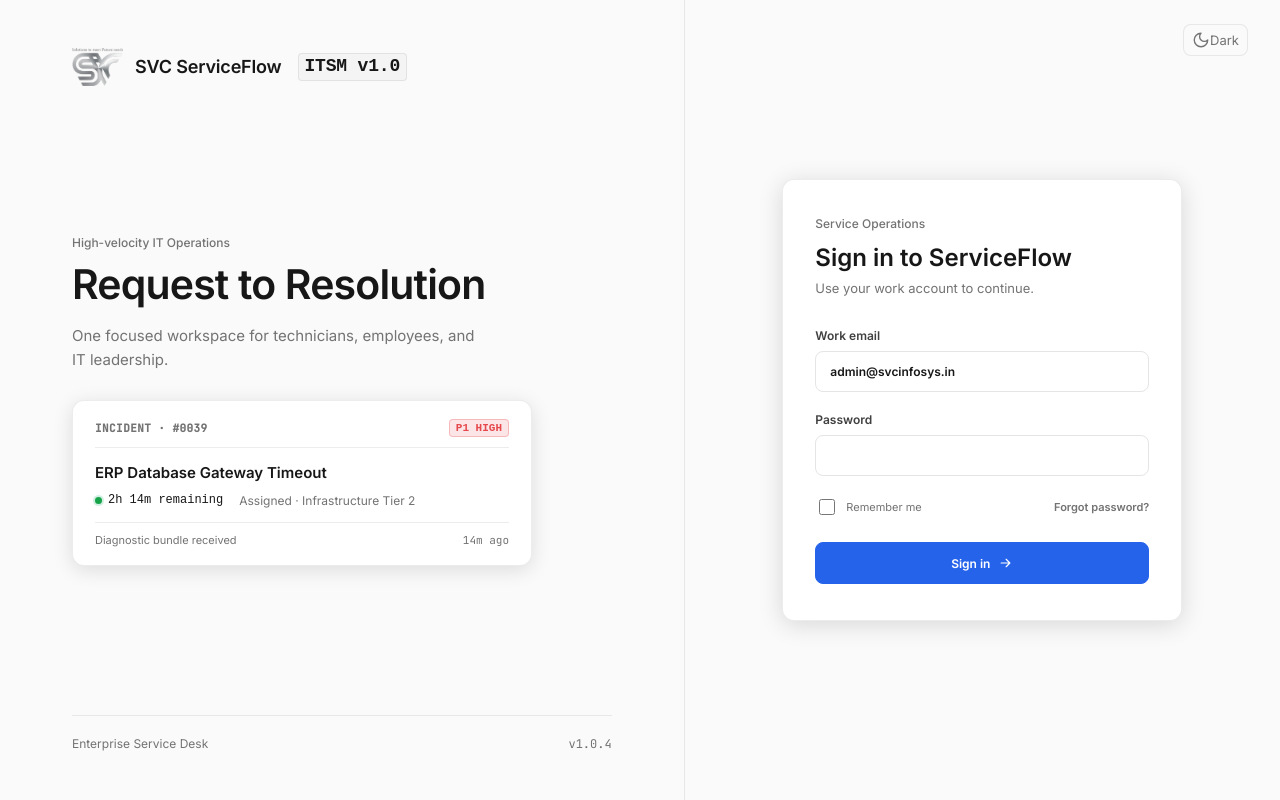
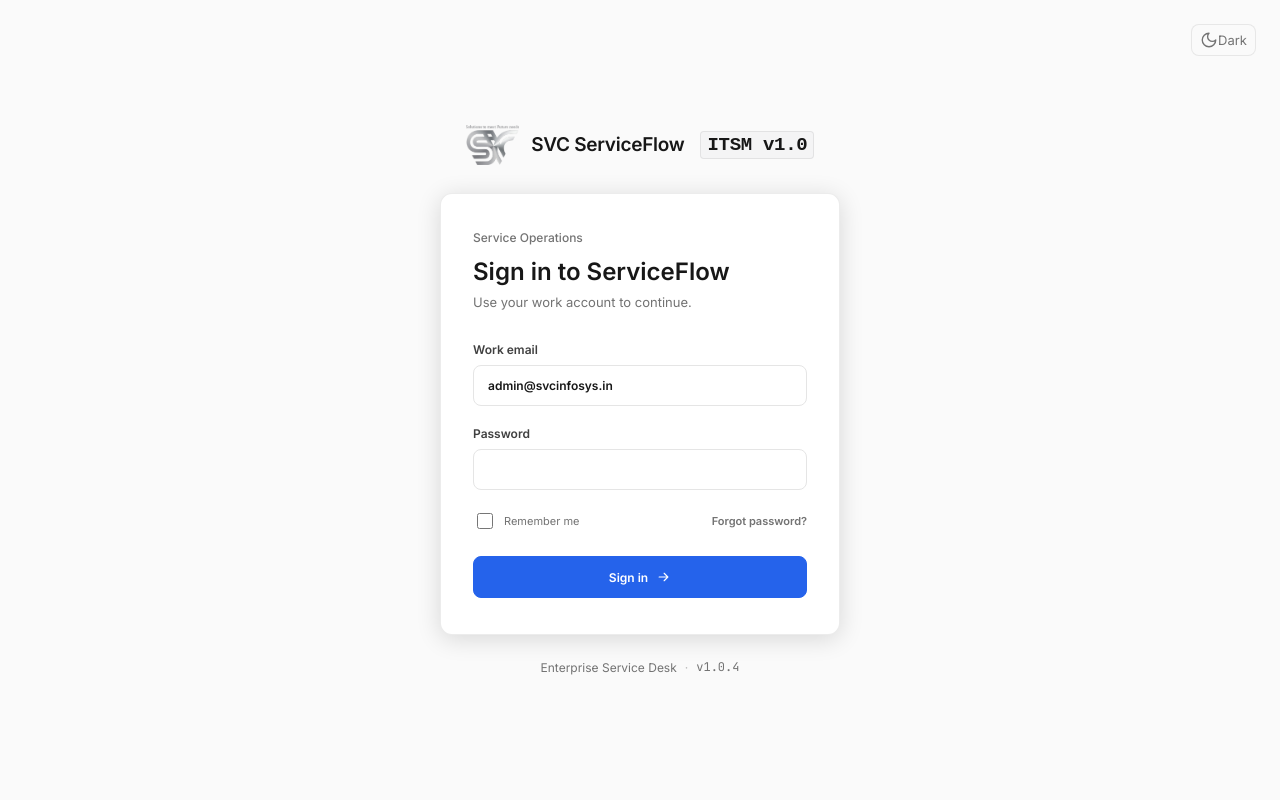
Before and after one commit to ayushsvc/svc-serviceflow, a Next.js app in the folder frontend/: page / in a window 1280 px wide. Built offline with nearby package versions, Linux system fonts and the light colour scheme.

Commit message:
feat(ui): centered enterprise login layout - remove ticket preview, clean brand lockup

```diff
--- a/frontend/app/globals.css
+++ b/frontend/app/globals.css
@@ -141,10 +141,63 @@ input:-webkit-autofill:active {
 
 /* Authentication */
 .login-page {
-  display: grid;
-  grid-template-columns: minmax(0, 1.15fr) minmax(0, 1fr);
   min-height: 100vh;
   background: var(--canvas);
+}
+.login-page-centered {
+  display: flex;
+  flex-direction: column;
+  align-items: center;
+  justify-content: center;
+  min-height: 100vh;
+  background: var(--canvas);
+  padding: 32px 16px;
+  position: relative;
+}
+.login-top-bar {
+  position: absolute;
+  top: 24px;
+  right: 24px;
+  z-index: 10;
+}
+.centered-login-container {
+  width: 100%;
+  max-width: 420px;
+  display: flex;
+  flex-direction: column;
+  align-items: center;
+}
+.centered-login-brand {
+  display: flex;
+  align-items: center;
+  justify-content: center;
+  gap: 12px;
+  margin-bottom: 28px;
+}
+.centered-login-brand img {
+  height: 40px;
+  width: auto;
+  object-fit: contain;
+  flex-shrink: 0;
+  display: block;
+}
+.centered-login-brand span {
+  font-size: 19px;
+  font-weight: 600;
+  letter-spacing: -0.015em;
+  color: var(--ink);
+  line-height: 1.2;
+}
+.centered-login-footer {
+  margin-top: 24px;
+  display: flex;
+  align-items: center;
+  gap: 8px;
+  font-size: 12px;
+  color: var(--muted);
+}
+.footer-dot {
+  opacity: 0.5;
 }
 .login-panel {
   background: var(--surface-subtle);
--- a/frontend/app/page.tsx
+++ b/frontend/app/page.tsx
@@ -268,49 +268,8 @@ export default function Home() {
   if (token) return <TicketWorkspace token={token} onSignOut={signOut} onTokenUpdated={setToken} themeMode={themeMode} resolvedTheme={resolvedTheme} onThemeChange={handleThemeChange} onToggleTheme={toggleTheme} />;
 
   return (
-    <main className="login-page">
-      <section className="login-panel">
-        <div className="login-brand">
-          <img src="/svc-logo.png" alt="SVC Infosystems" />
-          <span>SVC ServiceFlow</span>
-          <span className="login-brand-badge">ITSM v1.0</span>
-        </div>
-        <div className="login-copy">
-          <p className="kicker">High-velocity IT Operations</p>
-          <h1>Request to Resolution</h1>
-          <p>One focused workspace for technicians, employees, and IT leadership.</p>
-          <div className="preview-ticket-card">
-            <div className="preview-card-head">
-              <span className="preview-ticket-id">
-                <span className="font-mono">INCIDENT · #0039</span>
-              </span>
-              <span className="preview-p1-badge">P1 HIGH</span>
-            </div>
-            <div className="preview-card-body">
-              <h3>ERP Database Gateway Timeout</h3>
-              <div className="preview-telemetry-row">
-                <span className="preview-sla-target">
-                  <span className="preview-sla-dot" aria-hidden="true" />
-                  2h 14m remaining
-                </span>
-                <span className="preview-assignee">
-                  <span>Assigned · Infrastructure Tier 2</span>
-                </span>
-              </div>
-            </div>
-            <div className="preview-card-footer">
-              <span>Diagnostic bundle received</span>
-              <span className="font-mono">14m ago</span>
-            </div>
-          </div>
-        </div>
-        <div className="login-footer">
-          <span>Enterprise Service Desk</span>
-          <span className="font-mono">v1.0.4</span>
-        </div>
-      </section>
-      <section className="login-form-wrap" style={{ position: "relative" }}>
-        <div style={{ position: "absolute", top: 24, right: 32 }}>
+    <main className="login-page login-page-centered">
+      <div className="login-top-bar">
         <button
           type="button"
           className="theme-toggle-btn"
@@ -321,9 +280,16 @@ export default function Home() {
           {resolvedTheme === "dark" ? <><Icon name="sun" /> Light</> : <><Icon name="moon" /> Dark</>}
         </button>
       </div>
+
+      <div className="centered-login-container">
+        <div className="centered-login-brand">
+          <img src="/svc-logo.png" alt="SVC Infosystems" />
+          <span>SVC ServiceFlow</span>
+          <span className="login-brand-badge">ITSM v1.0</span>
+        </div>
+
         <div className="login-form-card">
           <form className="login-form" onSubmit={login}>
-            <div className="mobile-brand"><img src="/svc-logo.png" alt="SVC Infosystems" /><strong>SVC ServiceFlow</strong></div>
             <p className="kicker">Service Operations</p>
             <h2>Sign in to ServiceFlow</h2>
             <p className="form-help">Use your work account to continue.</p>
@@ -337,7 +303,13 @@ export default function Home() {
             {message && <p className={accountActivated ? "settings-saved" : "error"} role={accountActivated ? "status" : "alert"}>{message}</p>}
           </form>
         </div>
-      </section>
+
+        <div className="centered-login-footer">
+          <span>Enterprise Service Desk</span>
+          <span className="footer-dot">·</span>
+          <span className="font-mono">v1.0.4</span>
+        </div>
+      </div>
     </main>
   );
 }
```
Lines whose indentation alone changed are shown as unchanged.
